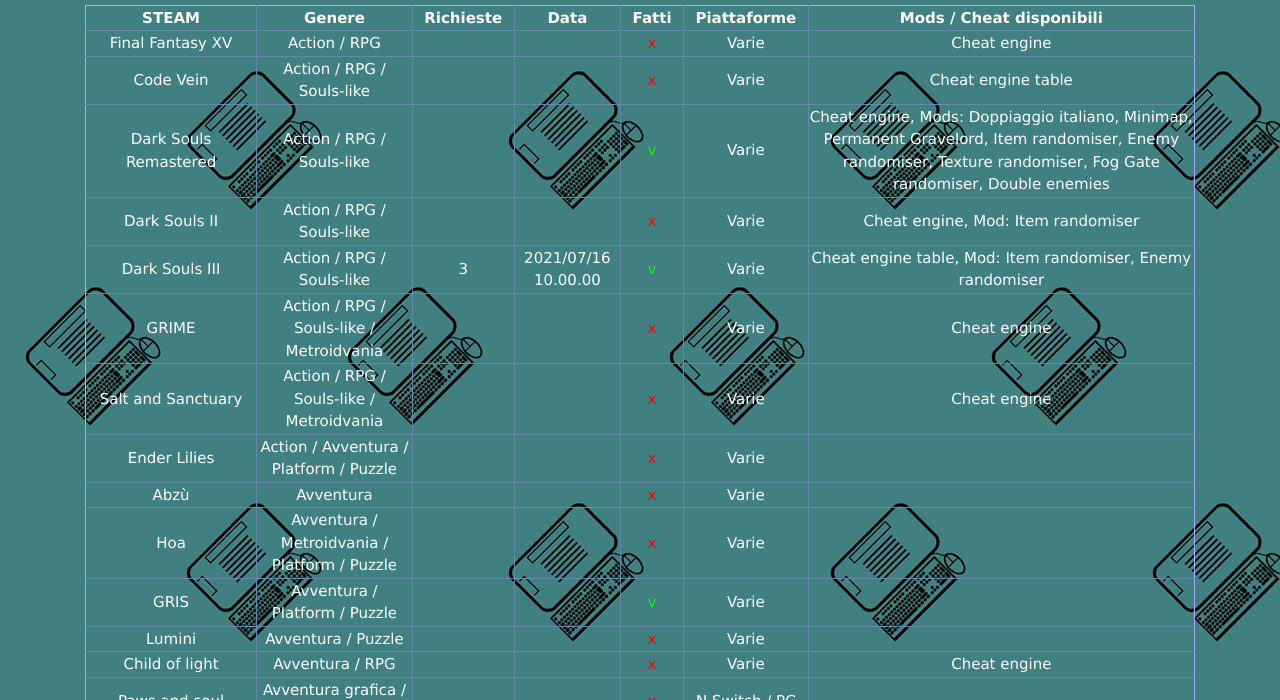
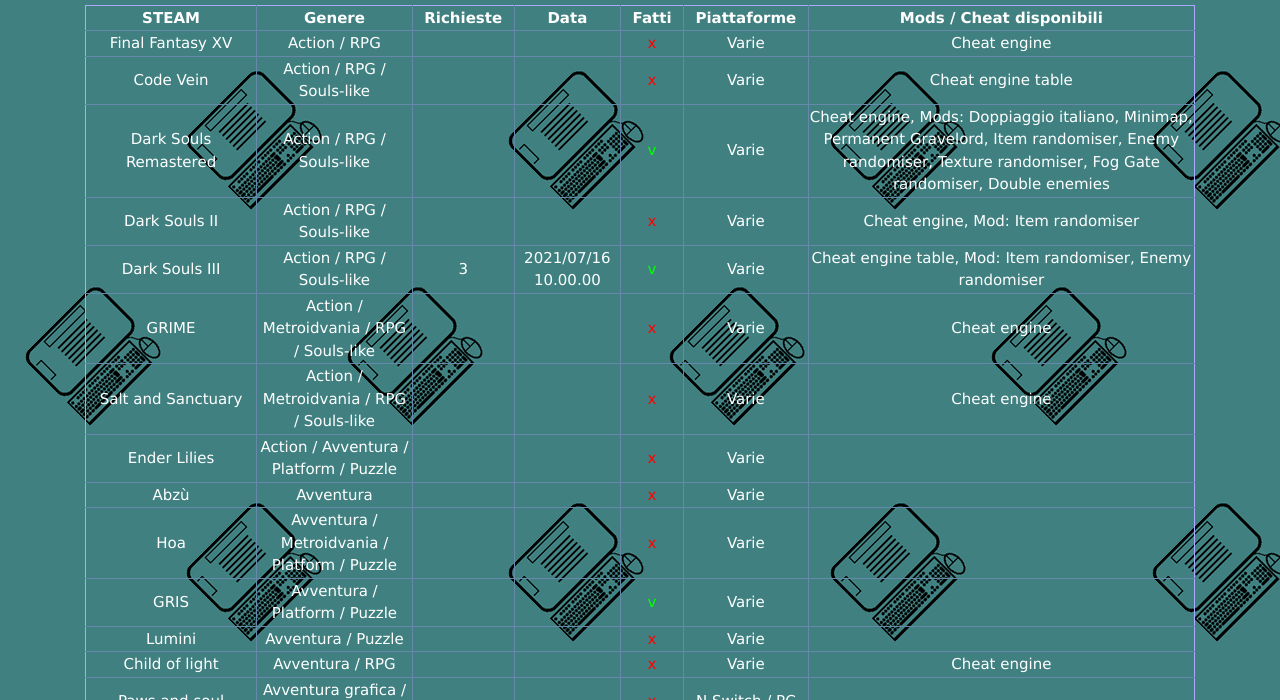
Before and after one commit to sunbrogilgamesh/sunbrogilgamesh.github.io, a plain HTML site: page index.html in a window 1280 px wide. Shown: the part 400-1100 px from the top of the page. Drawn offline with nearby package versions, Linux system fonts and the light colour scheme.

Commit message:
Update index.html

```diff
--- a/index.html
+++ b/index.html
@@ -90,7 +90,7 @@
       </tr>
       <tr>
         <td>GRIME</td>
-        <td>Action / RPG / Souls-like / Metroidvania</td>
+        <td>Action / Metroidvania / RPG / Souls-like</td>
         <td></td>
         <td></td>
         <td class="red">x</td>
@@ -99,7 +99,7 @@
       </tr>
       <tr>
         <td>Salt and Sanctuary</td>
-        <td>Action / RPG / Souls-like / Metroidvania</td>
+        <td>Action / Metroidvania / RPG / Souls-like</td>
         <td></td>
         <td></td>
         <td class="red">x</td>
```
